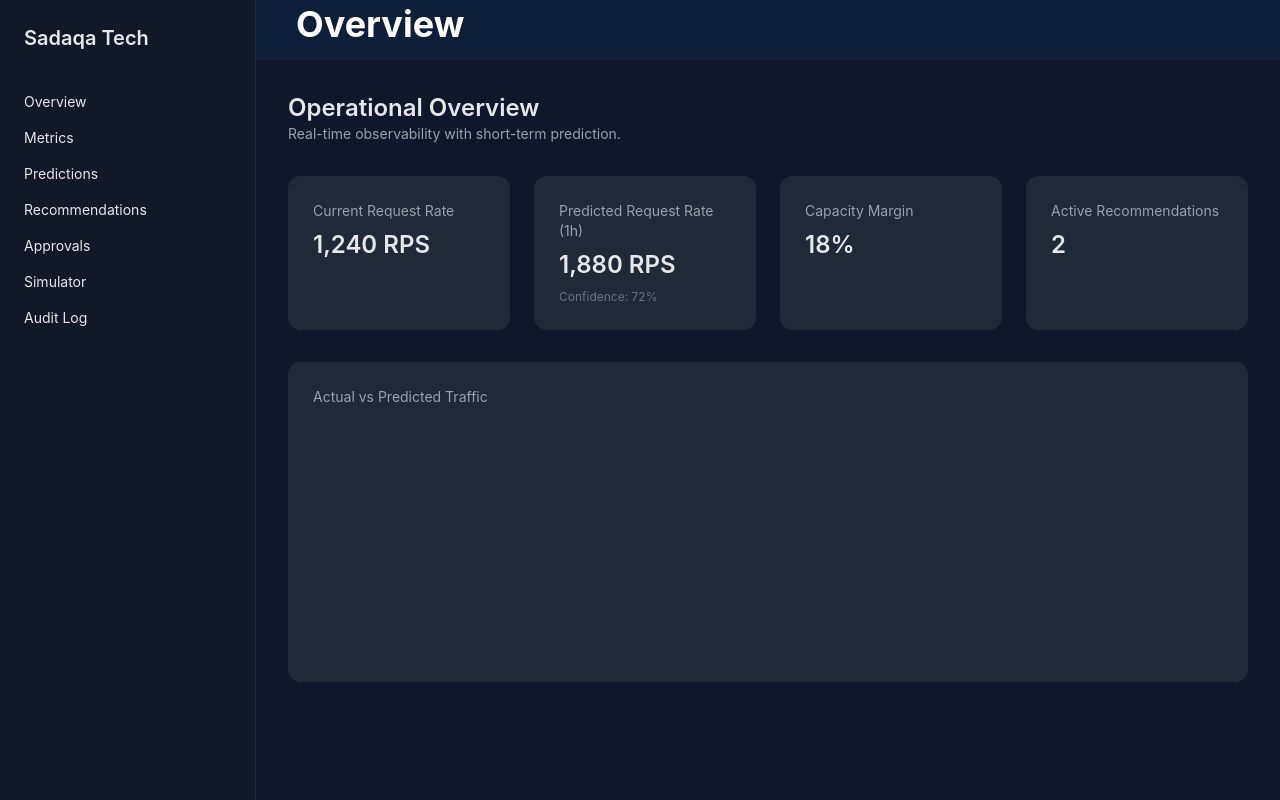
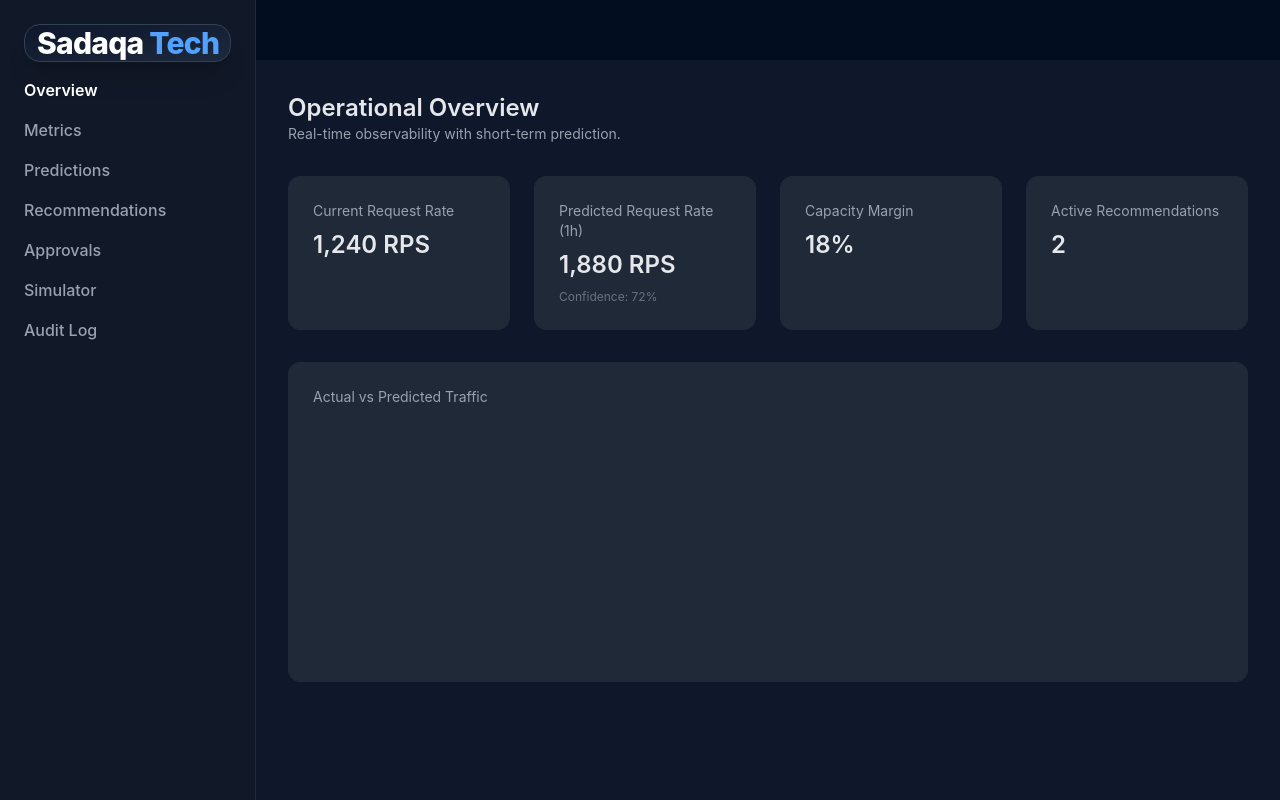
Before and after one commit to LazzouziYoussef/hackathon_project, a React app in the folder frontend/: page / in a window 1280 px wide. Built offline with nearby package versions, Linux system fonts and the light colour scheme; the HTML template or start-up script is replaced by a standard one.

Commit message:
changes on the sidebar

```diff
--- a/frontend/src/components/Header.tsx
+++ b/frontend/src/components/Header.tsx
@@ -2,9 +2,8 @@
 
 const Header = () => {
   return (
-    <div className='flex bg-[#0e2039] h-15 pl-10 pt-1'>
+    <div className='flex bg-[#020e20] h-15 pl-10 pt-1'>
       <div className="font-bold  text-white text-4xl">
-        Overview
       </div>
     </div>
   )
--- a/frontend/src/components/Sidebar.tsx
+++ b/frontend/src/components/Sidebar.tsx
@@ -1,23 +1,44 @@
 import { NavLink } from "react-router-dom";
-
+  const navItems = [
+  { label: 'Overview', to: '/' },
+  { label: 'Metrics', to: '/metrics' },
+  { label: 'Predictions', to: '/predictions' },
+  { label: 'Recommendations', to: '/recommendations' },
+  { label: 'Approvals', to: '/approvals' },
+  { label: 'Simulator', to: '/simulator' },
+  { label: 'Audit Log', to: '/audit-log' },
+];
 const Sidebar = () => {
   return (
     <aside className="fixed w-64 h-screen bg-[#111827] border-r border-gray-800 p-6">
-      <h2 className="text-xl font-semibold mb-10">
-        Sadaqa Tech
-      </h2>
+      <div className="pl-3 py- bg-linear-to-br from-slate-900 to-slate-800 rounded-2xl shadow-xl border border-slate-700">
+  <h2 className="text-3xl font-extrabold tracking-tight text-white">
+    Sadaqa <span className="text-blue-400">Tech</span>
+  </h2>
+</div>
 
-      <nav className="space-y-4 text-sm">
-        <NavLink to="/" className="block hover:text-white hover:cursor-pointer ">Overview</NavLink>
-        <NavLink to="/metrics" className="block hover:text-white">Metrics</NavLink>
-        <NavLink to="/predictions" className="block hover:text-white">Predictions</NavLink>
-        <NavLink to="/recommendations" className="block hover:text-white">Recommendations</NavLink>
-        <NavLink to="/approvals" className="block hover:text-white">Approvals</NavLink>
-        <NavLink to="/simulator" className="block hover:text-white">Simulator</NavLink>
-        <NavLink to="/audit-log" className="block hover:text-white">Audit Log</NavLink>
-      </nav>
+
+
+    <nav className="flex flex-col gap-y-4 text-md font-medium pt-4" aria-label="Main Navigation">
+      {navItems.map((item) => (
+        <NavLink
+          key={item.to}
+          to={item.to}
+          className={({ isActive }) =>
+            `block transition-colors duration-200 hover:text-white ${
+              isActive ? 'text-white font-semibold' : 'text-gray-400'
+            }`
+          }
+        >
+          {item.label}
+        </NavLink>
+      ))}
+    </nav>
+
+
     </aside>
   );
 };
 
+
 export default Sidebar;
```
